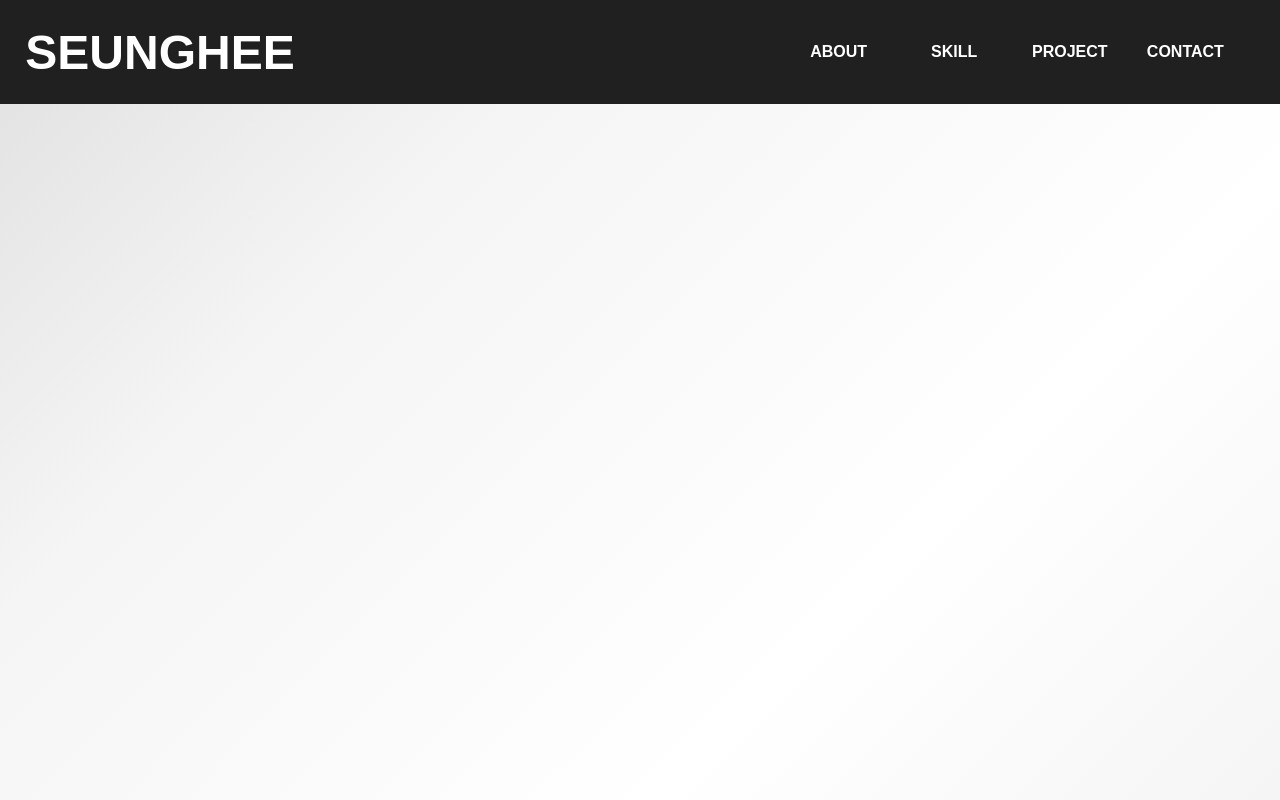
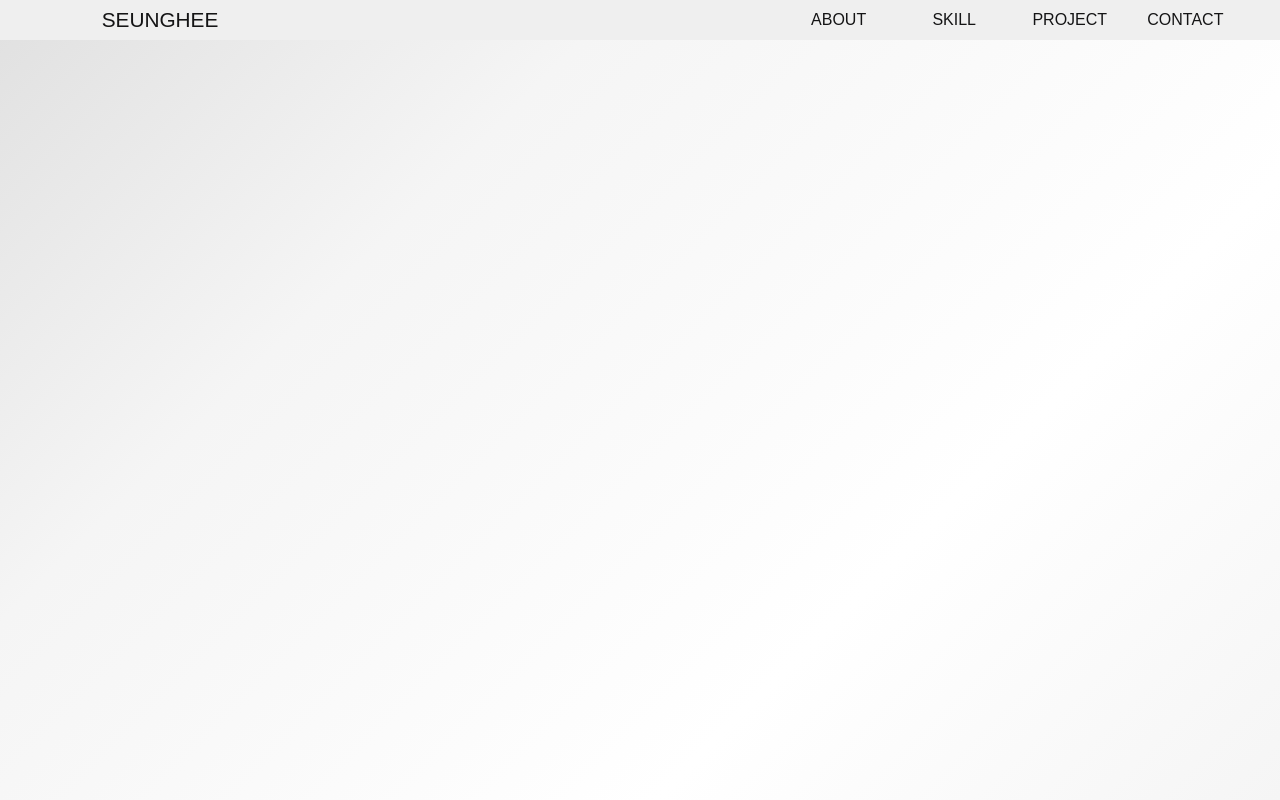
Before and after one commit to seunghee1108/portfolio, a Next.js app: page / in a window 1280 px wide. Shown: the top 800 px of the page. Built offline with nearby package versions, Linux system fonts and the light colour scheme.

Commit message:
style: topbar 스타일 수정 작업

```diff
--- a/app/styles/topbar.module.scss
+++ b/app/styles/topbar.module.scss
@@ -1,12 +1,10 @@
 .topbar {
   width: 100vw;
-  height: 13vh;
+  height: 5vh;
   opacity: 0/5;
   display: flex;
   justify-content: space-between;
-  color: white;
-  background-color: #202020;
-  // background-color: white;
+  background-color: #efefef;
   max-width: 100%;
   position: fixed;
   align-items: center;
@@ -16,15 +14,13 @@
 
 .div1 {
   width: 20vw;
-  height: 12vh;
+  height: 5vh;
   margin-left: 10px;
 }
 
 .div2 {
   width: 20vw;
-  height: 12vh;
-  font-weight: bolder;
-  font-size: 3rem;
+  height: 5vh;
   display: flex;
   justify-content: center;
   align-items: center;
@@ -33,36 +29,28 @@
   font-family: 'Acme', sans-serif;
 
   a {
-    // text-shadow: 0 0 5px #DCF2F1;
-    color:white;
+    color: #141415;
     text-decoration-line: none;
     margin-left: 5vw;
-
-    // &:hover {
-      // text-shadow: 0 0 .1em, 0 0 .3em;/* 텍스트에 빛 효과 추가 */
-    // }
+    font-size: 1.3rem;
   }
 }
 
 .div3 {
   width: 40vw;
-  height: 12vh;
-  color: #365486;
+  height: 5vh;
   display: flex;
   align-items: center;
   flex-wrap: wrap;
   font-family: 'Acme', sans-serif;
 
-
   p {
     width: 16vw;
-    font-size: 1.3rem;
+    font-size: 1rem;
     margin: 0;
     padding: 0;
-    font-weight: 800;
     text-align: center;
-  font-family: 'Acme', sans-serif;
-
+    font-family: 'Acme', sans-serif;
   }
 
   a,
@@ -72,21 +60,13 @@
     display: flex;
     justify-content: center;
     align-items: center;
-    // background-color:#EEF5FF;
-    color: white;
+    color: #141415;
     cursor: pointer;
     text-decoration: none;
     border-radius: 5px;
-    font-weight: bold;
     border: 0;
-
-    &:hover {
-      // background-color: #F1EFEF;
-      color: #00FF85;
-    }
   }
 }
-
 
 .link {
   text-align: center;
```
